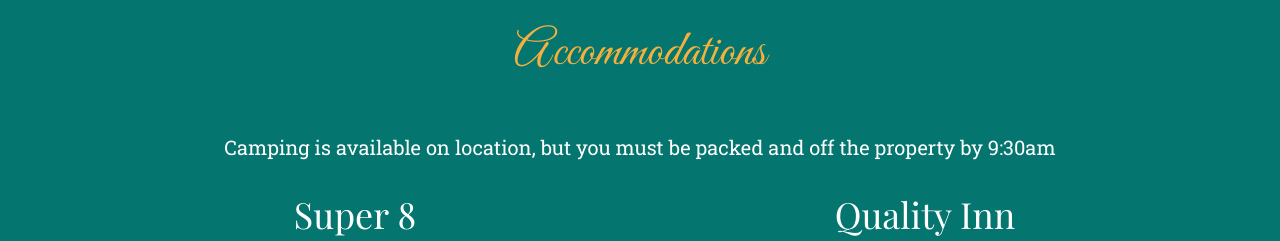
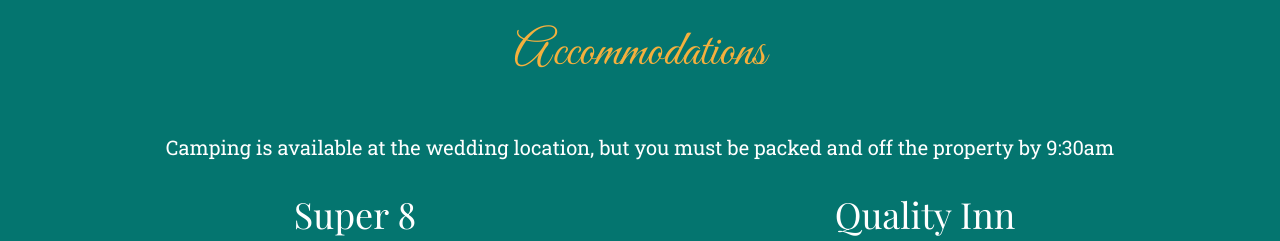
Before and after one commit to rawjaws/rawjaws.github.io, a website: page index.html in a window 1280 px wide. Shown: the part 5840-6081 px from the top of the page. Drawn offline with nearby package versions, Linux system fonts and the light colour scheme; files whose address does not match are found by name; a web font is replaced by a local one.

Commit message:
Added font-awesome.css link to html page

```diff
--- a/index.html
+++ b/index.html
@@ -345,7 +345,7 @@
             <div class="row">
                 <div class="col-lg-12 text-center">
                     <h2 class="section-heading">Accommodations</h2>
-                    <p class="camp"> Camping is available on location, but you must be packed and off the property by 9:30am</p>
+                    <p class="camp"> Camping is available at the wedding location, but you must be packed and off the property by 9:30am</p>
                 </div>
             </div>
             <div class="col-md-6">
```
